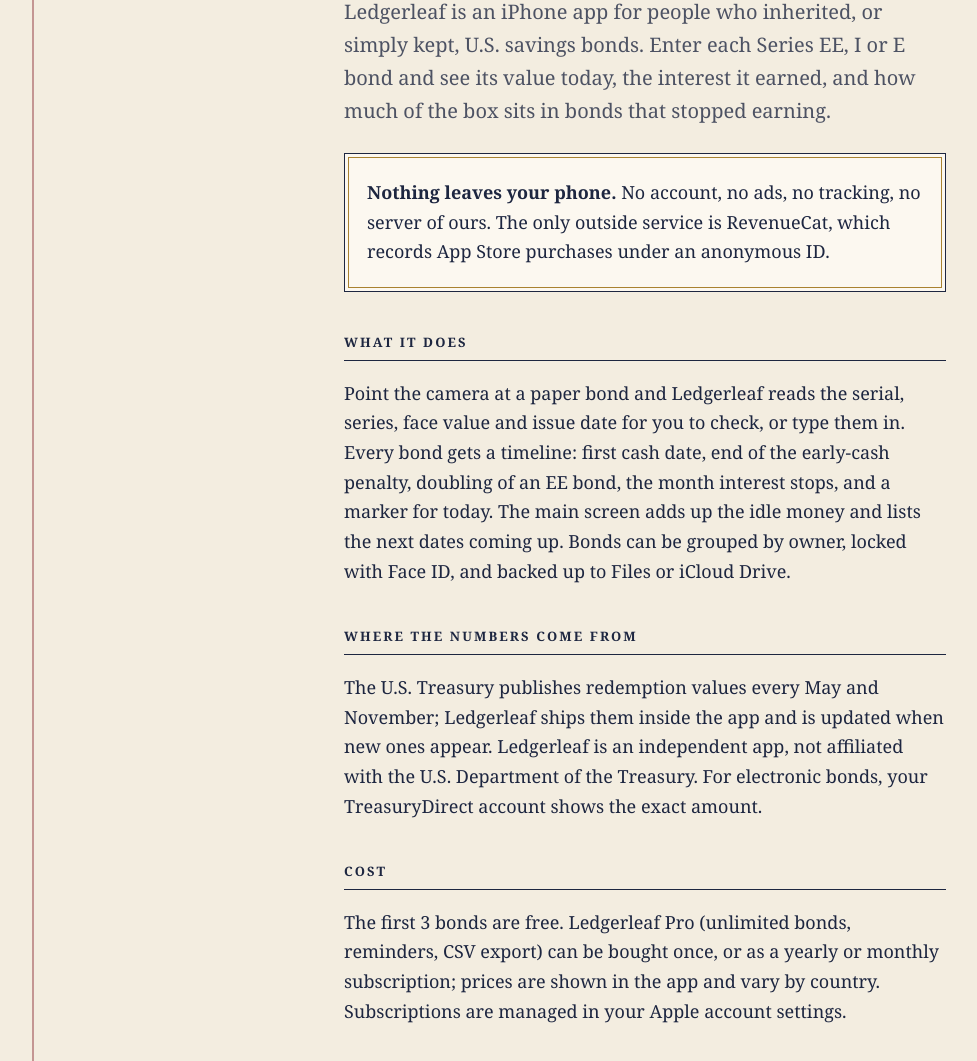
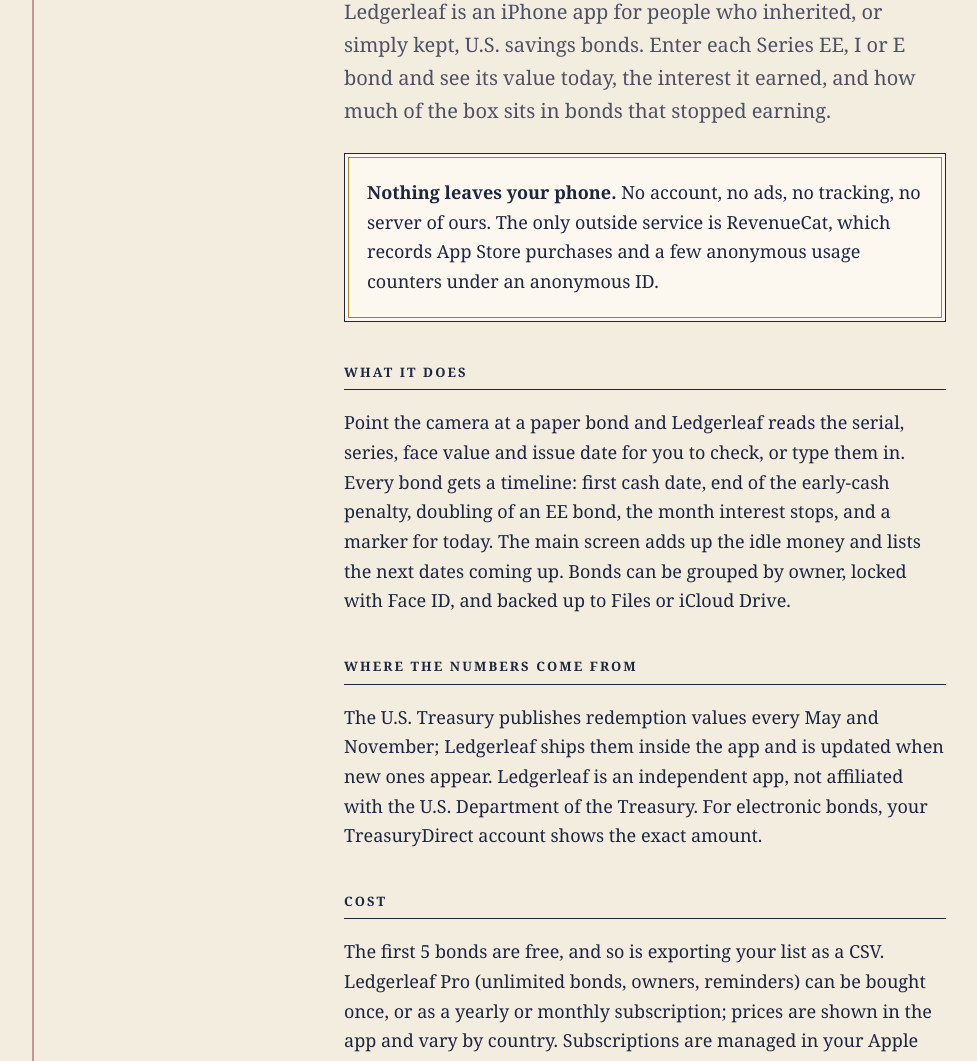
Before and after one commit to BaltaJmn/ledgerleaf-privacy, a plain HTML site: page index.html in a window 1280 px wide. Shown: the part 235-1296 px from the top of the page, without its empty margins (22-999 px from the left). Drawn offline with Linux system fonts and the light colour scheme.

Commit message:
Web: usage counters via RevenueCat, 5 free bonds, CSV export free
Co-Authored-By: Claude Fable 5.2 <noreply@anthropic.com>

```diff
--- a/index.html
+++ b/index.html
@@ -16,7 +16,7 @@
 <h1>The old bonds in the drawer: what are they worth?</h1>
 <p class="lede">Ledgerleaf is an iPhone app for people who inherited, or simply kept, U.S. savings bonds. Enter each Series EE, I or E bond and see its value today, the interest it earned, and how much of the box sits in bonds that stopped earning.</p>
 
-<div class="box"><p><strong>Nothing leaves your phone.</strong> No account, no ads, no tracking, no server of ours. The only outside service is RevenueCat, which records App Store purchases under an anonymous ID.</p></div>
+<div class="box"><p><strong>Nothing leaves your phone.</strong> No account, no ads, no tracking, no server of ours. The only outside service is RevenueCat, which records App Store purchases and a few anonymous usage counters under an anonymous ID.</p></div>
 
 <h2>What it does</h2>
 <p>Point the camera at a paper bond and Ledgerleaf reads the serial, series, face value and issue date for you to check, or type them in. Every bond gets a timeline: first cash date, end of the early-cash penalty, doubling of an EE bond, the month interest stops, and a marker for today. The main screen adds up the idle money and lists the next dates coming up. Bonds can be grouped by owner, locked with Face ID, and backed up to Files or iCloud Drive.</p>
@@ -25,7 +25,7 @@
 <p>The U.S. Treasury publishes redemption values every May and November; Ledgerleaf ships them inside the app and is updated when new ones appear. Ledgerleaf is an independent app, not affiliated with the U.S. Department of the Treasury. For electronic bonds, your TreasuryDirect account shows the exact amount.</p>
 
 <h2>Cost</h2>
-<p>The first 3 bonds are free. Ledgerleaf Pro (unlimited bonds, reminders, CSV export) can be bought once, or as a yearly or monthly subscription; prices are shown in the app and vary by country. Subscriptions are managed in your Apple account settings.</p>
+<p>The first 5 bonds are free, and so is exporting your list as a CSV. Ledgerleaf Pro (unlimited bonds, owners, reminders) can be bought once, or as a yearly or monthly subscription; prices are shown in the app and vary by country. Subscriptions are managed in your Apple account settings.</p>
 
 <h2>Contact</h2>
 <p>Write to <a href="mailto:baltajmn@gmail.com?subject=Ledgerleaf">baltajmn@gmail.com</a>; the person who makes the app answers.</p>
```
Also changed, not shown: privacy/index.html (+4 -2 lines).
